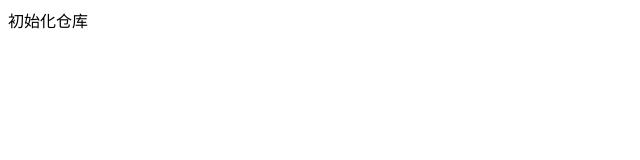
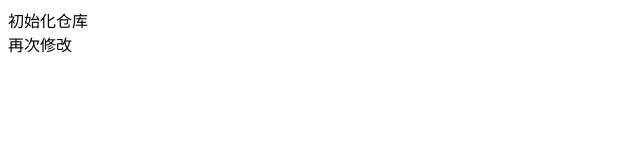
Before and after one commit to Y-X-Gang/1807A, a plain HTML site: page index.html in a window 1280 px wide. Shown: the whole page, without its empty margins (0-640 px from the left). Drawn offline with Linux system fonts and the light colour scheme.

Commit message:
第二次修改

```diff
--- a/index.html
+++ b/index.html
@@ -9,6 +9,7 @@
 
 <body>
     初始化仓库
+    <div>再次修改</div>
 </body>
 
 </html>
```
